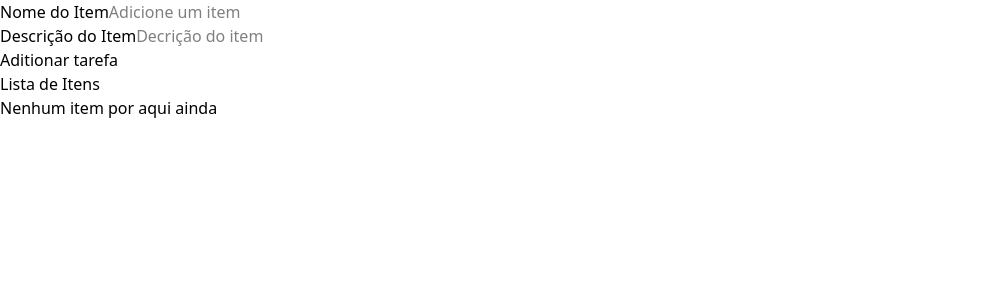
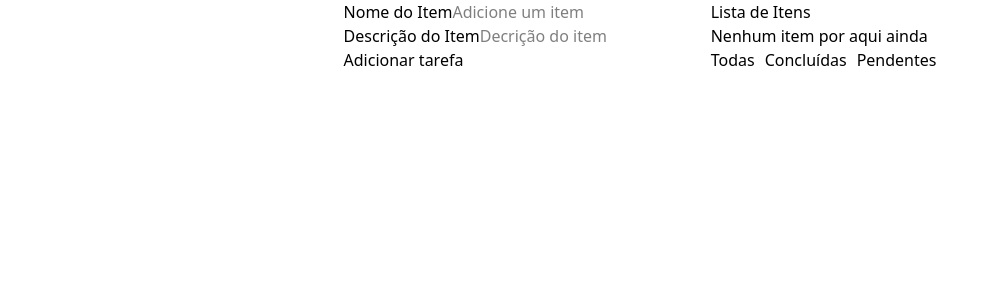
Before and after one commit to matsoaresp/tarefas-front, a Next.js app: page /listar-itens in a window 1280 px wide. Shown: the top 300 px of the page, without its empty margins (0-999 px from the left). Built offline with nearby package versions, Linux system fonts and the light colour scheme.

Commit message:
feat:filtro e checkbox

```diff
--- a/src/app/(pratica)/listar-itens/components/ListarItens.tsx
+++ b/src/app/(pratica)/listar-itens/components/ListarItens.tsx
@@ -5,20 +5,22 @@ interface Itens {
     id: number;
     name: string;
     description: string;
+    completed: boolean;
 }
 
 export function ListarItens() {
-
     const [name, setName] = useState("");
     const [description, setDescription] = useState("");
+    const [filter, setFilter] = useState<"all" | "completed" | "pending">("all");
     const [itens, setItens] = useState<Itens[]>([])
     const [isEditing, setIsEditing] = useState<number | null>(null)
 
     const handleAddItens = () => {
+        if (!name && !description) return
 
         const newItens = [
             ...itens,
-            { id: Date.now(), name: name.trim(), description: description.trim() },
+            { id: Date.now(), name: name.trim(), description: description.trim(), completed:false },
         ];
 
         setItens(newItens);
@@ -33,7 +35,6 @@ export function ListarItens() {
         const remove = itens.filter((i) => i.id !== id)
         setItens(remove)
         localStorage.setItem("itens", JSON.stringify(remove))
-
     }
 
     const handleUpdateItens = (id: number) => {
@@ -46,6 +47,13 @@ export function ListarItens() {
             setIsEditing(id);
         }
     };
+
+    const filterItens = itens.filter((item) => {
+
+        if (filter === "completed") return item.completed === true;
+        if (filter === "pending") return item.completed === false;
+        return true;
+    });
 
     const handleSaveItem = (id:number) => {
 
@@ -67,10 +75,20 @@ export function ListarItens() {
         }else {
             handleAddItens();
         }
+    }
+
+    const handleCompleted = (id: number) => {
+
+        const updated = itens.map((item) =>
+        item.id === id ? {...item,completed: !item.completed} : item
+    );
+
+        setItens(updated)
 
     }
     return (
-        <div>
+        <div className="flex justify-center">
+            <div>
             <div>
                 <label htmlFor="">Nome do Item</label>
                 <input
@@ -80,9 +98,7 @@ export function ListarItens() {
                     type="text" />
             </div>
 
-            <div>
 
-            </div>
             <label htmlFor="">Descrição do Item</label>
             <input
                 placeholder="Decrição do item"
@@ -95,8 +111,9 @@ export function ListarItens() {
                     <button
                         onClick={handleSubmit}
                     >
-                        {isEditing !== null ? "Atualizar tarefa" : "Aditionar tarefa"}
+                        {isEditing !== null ? "Atualizar tarefa" : "Adicionar tarefa"}
                     </button>
+                </div>
                 </div>
             <div>
 
@@ -114,18 +131,16 @@ export function ListarItens() {
                   ): (
                     <ul>
                     {itens.map((item) => (
-                        <li
+                        <li className="flex gap-4 "
                             key={item.id}
                         >
-                        <div>
+
                         <div>
                             {item.name}
                         </div>
                         <div>
                             {item.description}
                         </div>
-                        </div>
-
 
                         <button
                     type="button"
@@ -134,6 +149,7 @@ export function ListarItens() {
                         Remover
                     </button>
 
+
                     <button
                         type="button"
                         onClick={() => handleUpdateItens(item.id)}
@@ -141,11 +157,35 @@ export function ListarItens() {
                         Atualizar
                     </button>
 
+                    <input type="checkbox"
+                    checked= {item.completed}
+                    onChange={() => handleCompleted(item.id)}
+                    />
+
+                    <span>Concluído</span>
+
                         </li>
                     ))}
 
                     </ul>
                   )}
+
+
+                    <div className="flex gap-4">
+                    <button onClick={() => setFilter("all")}>Todas</button>
+                    <button onClick={() => setFilter("completed")}>Concluídas</button>
+                    <button onClick={() => setFilter("pending")}>Pendentes</button>
+
+
+                    </div>
+
+                    <ul>
+                        {filterItens.map((item) => (
+                            <li key={item.id}>
+                                {item.name}
+                            </li>
+                        ))}
+                    </ul>
                 </div>
             </div>
         </div>
```
